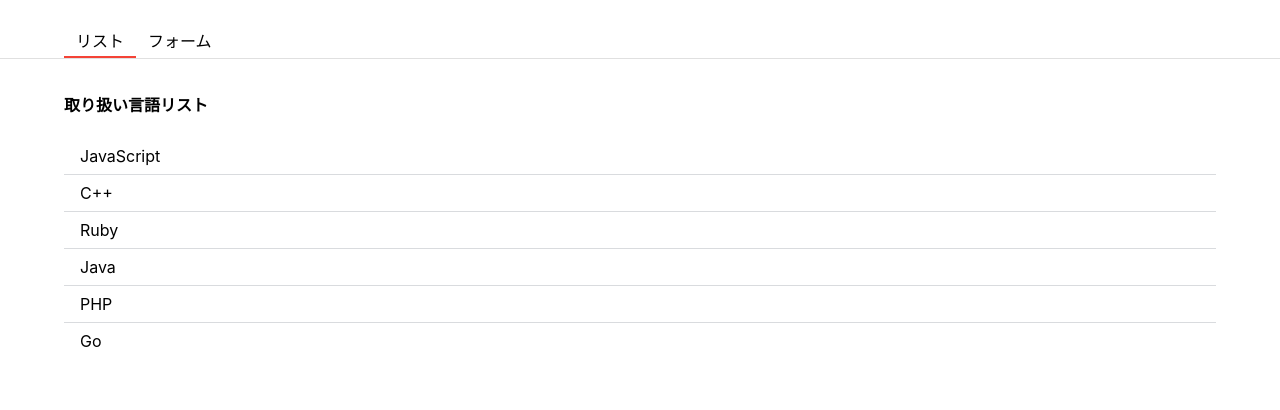
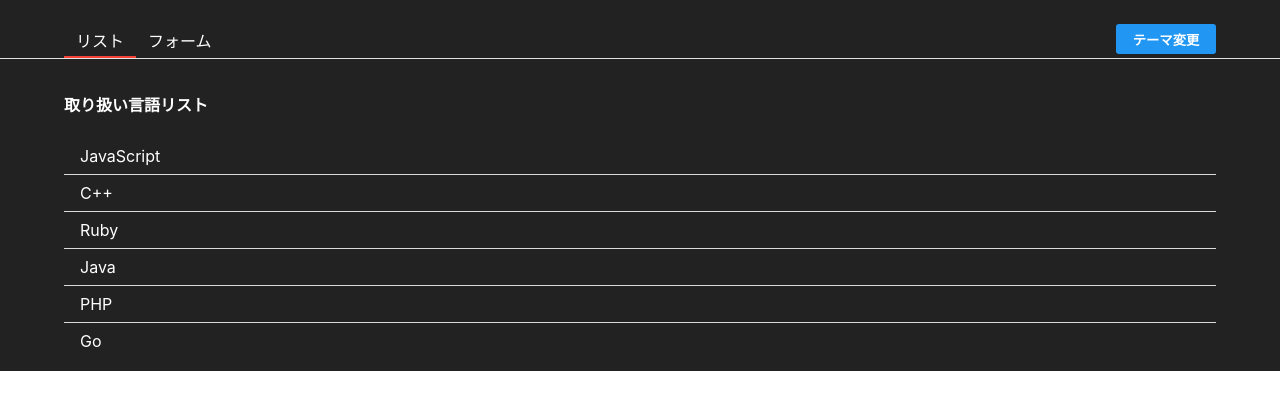
Before and after one commit to natsuto-kun/react-tutorial, a React (Create React App) app: page / in a window 1280 px wide. Shown: the top 410 px of the page. Built offline with nearby package versions, Linux system fonts and the light colour scheme.

Commit message:
テーマ変更機能の実装

```diff
--- a/src/App.js
+++ b/src/App.js
@@ -1,34 +1,23 @@
-import { useEffect, useState } from 'react';
+import { useEffect, useState, useContext } from 'react';
 import { List } from "./List";
 import { Form } from "./Form";
 import { getLanguages } from "./const/languages";
+import { withLoading } from "./hoc/withLoading";
+import { Header } from "./Header";
+import { ThemeContext } from './contexts/ThemeContext';
 import styled from 'styled-components';
-import { withLoading } from "./hoc/withLoading";
-import { Modal } from "./components/modal";
 
-const Header = styled.header`
-  display: flex;
-  justify-content: space-between;
-  padding: 24px 64px 0;
-  border-bottom: 1px solid #E0E0E0;
-`
-
-const HeaderUl = styled.ul`
-  display: flex;
-  margin: 0;
-  padding: 0;
-`
-
-const HeaderLi = styled.li`
-  list-style: none;
-  padding: 4px 12px;
-  cursor: pointer;
-  border-bottom: ${props => props.focused ? '2px solid #F44336' : 'none'};
+const Container = styled.div`
+  height: 100%;
+  color: ${({theme}) => theme.color};
+  background-color: ${({theme}) => theme.backgroundColor}
 `
 
 function App({ data }) {
   const [tab, setTab] = useState('list');
   const [langs, setLangs] = useState(data);
+
+  const [theme] = useContext(ThemeContext);
 
   const addLang = (lang) => {
     setLangs([...langs, lang]);
@@ -36,18 +25,13 @@
   }
 
   return (
-    <div>
-      <Header>
-        <HeaderUl>
-          <HeaderLi focused={tab === 'list'} onClick={() => setTab('list')}>リスト</HeaderLi>
-          <HeaderLi focused={tab === 'form'} onClick={() => setTab('form')}>フォーム</HeaderLi>
-        </HeaderUl>
-      </Header>
+    <Container theme={theme}>
+      <Header tab={tab} setTab={setTab}/>
       {
         tab === 'list' ? <List langs={langs} /> : <Form onAddLang={addLang}/>
       }
-    </div>
+    </Container>
   );
 }
 
-export default withLoading(App, getLanguages);
+export default App;
--- /dev/null
+++ b/src/AppContainer.js
@@ -0,0 +1,22 @@
+import { useState } from 'react';
+import App from "./App";
+import { getLanguages } from "./const/languages";
+import { ThemeContext, THEMES } from "./contexts/ThemeContext";
+import { withLoading } from "./hoc/withLoading";
+
+const AppComponent = withLoading(App, getLanguages)
+
+export const AppContainer = () => {
+    const [theme, setTheme] = useState(THEMES.dark);
+
+    const toggleTheme = () => {
+        const nextTheme = (theme === THEMES.dark) ? THEMES.light : THEMES.dark;
+        setTheme(nextTheme);
+    }
+
+    return (
+        <ThemeContext.Provider value={[theme, toggleTheme]}>
+            <AppComponent />
+        </ThemeContext.Provider>
+    )
+}
--- a/src/FormModal.js
+++ b/src/FormModal.js
@@ -1,12 +1,16 @@
 import styled from "styled-components";
 import { Modal } from "./components/modal";
 import { Button } from "./components/button";
+import { useContext } from "react";
+import { ThemeContext, THEMES } from "./contexts/ThemeContext";
 
 const Container = styled.div`
     width: 240px;
     border-radius: 10px;
     padding: 24px 36px;
-    background-color: white;
+    color: ${({theme}) => theme.color};
+    background-color: ${({theme}) => theme.backgroundColor};
+    border: ${({theme}) => theme === THEMES.dark ? '2px solid white' : 'none'};
 `
 const ButtonWrapper = styled.div`
     display: flex;
@@ -15,9 +19,10 @@
 `
 
 export const FormModal = ( {confirm, cancel} ) => {
+    const [theme] = useContext(ThemeContext);
     return (
         <Modal>
-            <Container>
+            <Container theme={theme}>
                 <div>本当に作成しますか？</div>
             <ButtonWrapper>
                 <Button onClick={cancel}>Cancel</Button>
--- /dev/null
+++ b/src/Header.js
@@ -0,0 +1,42 @@
+import { useContext } from 'react';
+import styled from 'styled-components';
+import { Button } from "./components/button";
+import { ThemeContext } from "./contexts/ThemeContext";
+
+const Container = styled.header`
+  display: flex;
+  justify-content: space-between;
+  padding: 24px 64px 0;
+  border-bottom: 1px solid #E0E0E0;
+`
+
+const HeaderUl = styled.ul`
+  display: flex;
+  margin: 0;
+  padding: 0;
+`
+
+const HeaderLi = styled.li`
+  list-style: none;
+  padding: 4px 12px;
+  cursor: pointer;
+  border-bottom: ${props => props.focused ? '2px solid #F44336' : 'none'};
+`
+
+const HeaderButton = styled(Button)`
+  padding: 0;
+  margin-bottom: 4px;
+`
+
+export const Header = ({tab, setTab}) => {
+    const [theme, toggleTheme] = useContext(ThemeContext);
+    return (
+        <Container>
+        <HeaderUl>
+          <HeaderLi focused={tab === 'list'} onClick={() => setTab('list')}>リスト</HeaderLi>
+          <HeaderLi focused={tab === 'form'} onClick={() => setTab('form')}>フォーム</HeaderLi>
+        </HeaderUl>
+        <HeaderButton onClick={toggleTheme}>テーマ変更</HeaderButton>
+      </Container>
+    )
+}
--- /dev/null
+++ b/src/contexts/ThemeContext.js
@@ -0,0 +1,14 @@
+import React from 'react';
+
+export const THEMES = {
+    light: {
+        color: 'black',
+        backgroundColor: 'white',
+    },
+    dark: {
+        color: 'white',
+        backgroundColor: '#222222',
+    }
+}
+
+export const ThemeContext = React.createContext([THEMES.dark, () => {}]);
--- a/src/hoc/withLoading.js
+++ b/src/hoc/withLoading.js
@@ -1,14 +1,18 @@
 import styled from 'styled-components';
-import { useEffect, useState } from 'react';
-import { getLanguages } from '../const/languages';
+import { useContext, useEffect, useState } from 'react';
+import { ThemeContext } from "../contexts/ThemeContext";
 
 const LoadDiv = styled.div`
+    height: 100%;
     padding: 36px;
+    color: ${({theme}) => theme.color};
+    background-color: ${({theme}) => theme.backgroundColor};
 `
 
 export const withLoading = (WrappedComponent, fetchData) => {
     return () => {
         const [data, setData] = useState(null);
+        const [theme] = useContext(ThemeContext);
 
         useEffect(() => {
             fetch();
@@ -20,7 +24,7 @@
         }
 
         const Loading = (
-            <LoadDiv>ロード中．．．</LoadDiv>
+            <LoadDiv theme={theme}>ロード中．．．</LoadDiv>
         )
 
         return data ? <WrappedComponent data={data}/> : Loading;
--- a/src/index.css
+++ b/src/index.css
@@ -1,13 +1,21 @@
+html {
+  height: 100%;
+}
+
 body {
   margin: 0;
-  font-family: -apple-system, BlinkMacSystemFont, 'Segoe UI', 'Roboto', 'Oxygen',
-    'Ubuntu', 'Cantarell', 'Fira Sans', 'Droid Sans', 'Helvetica Neue',
+  font-family: -apple-system, BlinkMacSystemFont, "Segoe UI", "Roboto", "Oxygen",
+    "Ubuntu", "Cantarell", "Fira Sans", "Droid Sans", "Helvetica Neue",
     sans-serif;
   -webkit-font-smoothing: antialiased;
   -moz-osx-font-smoothing: grayscale;
 }
 
 code {
-  font-family: source-code-pro, Menlo, Monaco, Consolas, 'Courier New',
+  font-family: source-code-pro, Menlo, Monaco, Consolas, "Courier New",
     monospace;
 }
+
+root {
+  height: 100%;
+}
--- a/src/index.js
+++ b/src/index.js
@@ -1,12 +1,12 @@
 import React from 'react';
 import ReactDOM from 'react-dom';
 import './index.css';
-import App from './App';
 import reportWebVitals from './reportWebVitals';
+import { AppContainer } from "./AppContainer";
 
 ReactDOM.render(
   <React.StrictMode>
-    <App />
+    <AppContainer />
   </React.StrictMode>,
   document.getElementById('root')
 );
```
Also changed, not shown: 1 other file (tests, documents, lock files or other folders).
